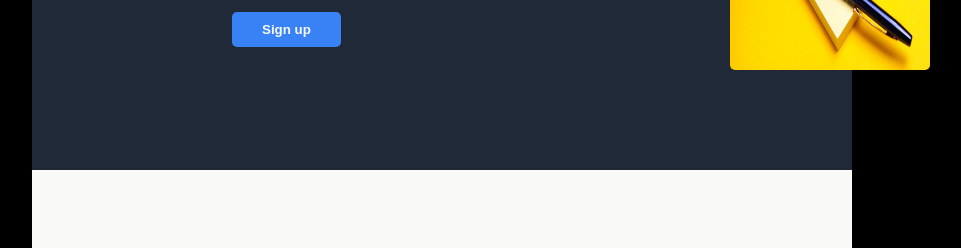
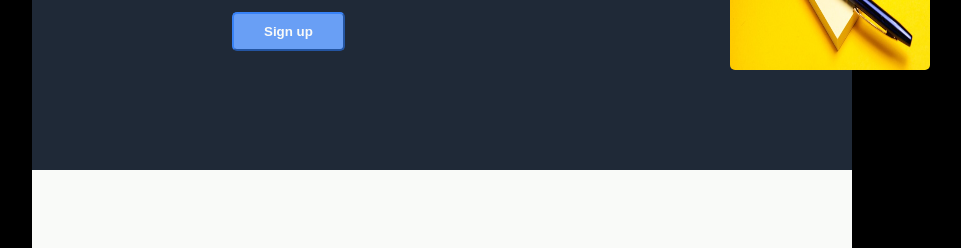
Before and after one commit to carlo152/landing-page, a plain HTML site: page index.html in a window 1280 px wide. In both pictures the pointer is over the button "Sign up". Shown: the part 340-588 px from the top of the page, without its empty margins (198-1159 px from the left). Drawn offline with Linux system fonts and the light colour scheme.

Commit message:
Realiza ajustes en los botones

```diff
--- a/style.css
+++ b/style.css
@@ -66,8 +66,12 @@ body {
     color: #f9faf8;
     padding: 10px 30px;
     font-weight: 900;
-    border: none;
+    border-color: #3882f6;
     margin-top: 15px;
+}
+
+button:hover {
+    background-color: #699ff5;
 }
 
 
@@ -189,6 +193,11 @@ ul {
     padding: 10px 30px;
     font-weight: 900;
 }
+
+button:hover {
+    background-color: #699ff5;
+}
+
  .bd, .onee {
     color: #f9faf8;
     font-weight: bold;
```
